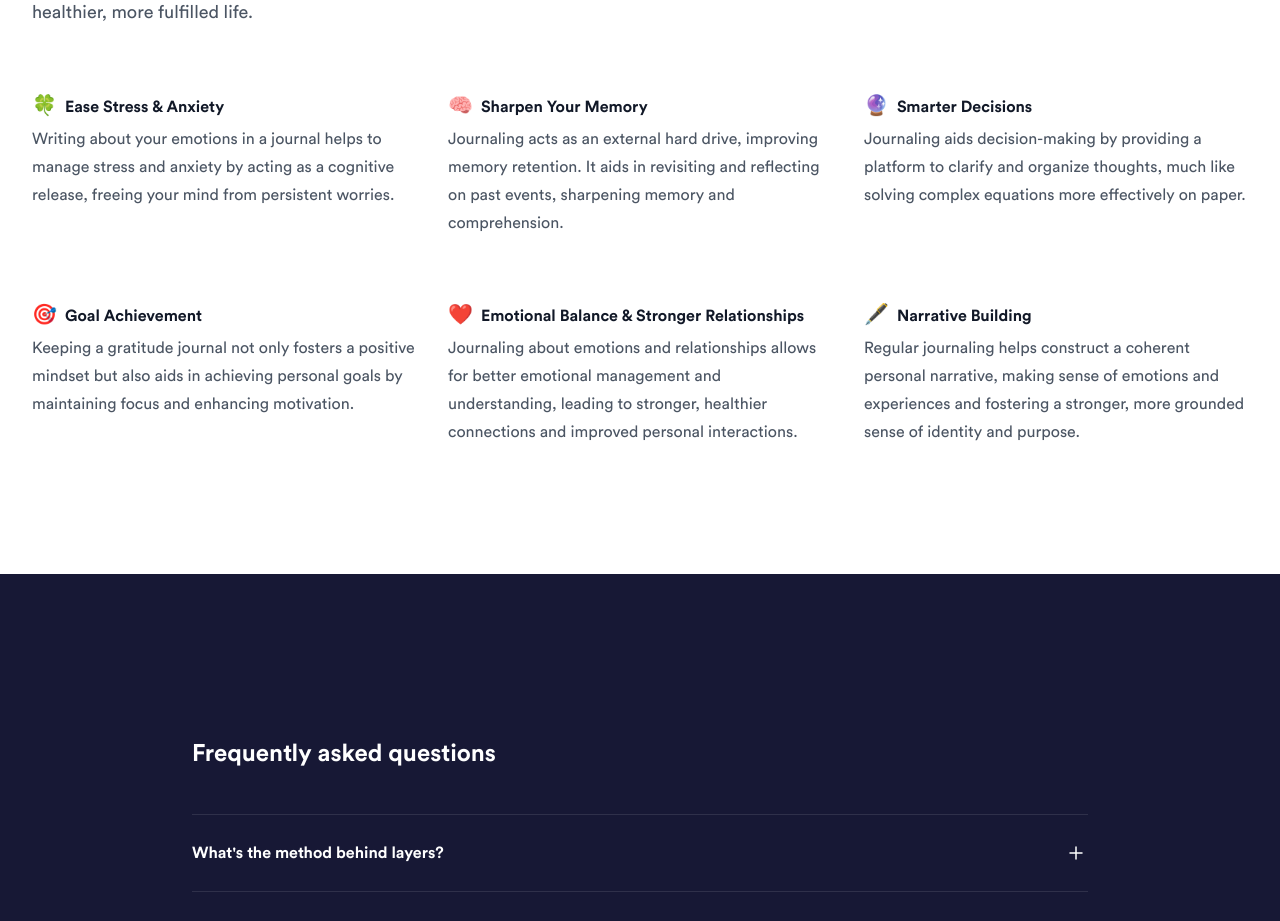
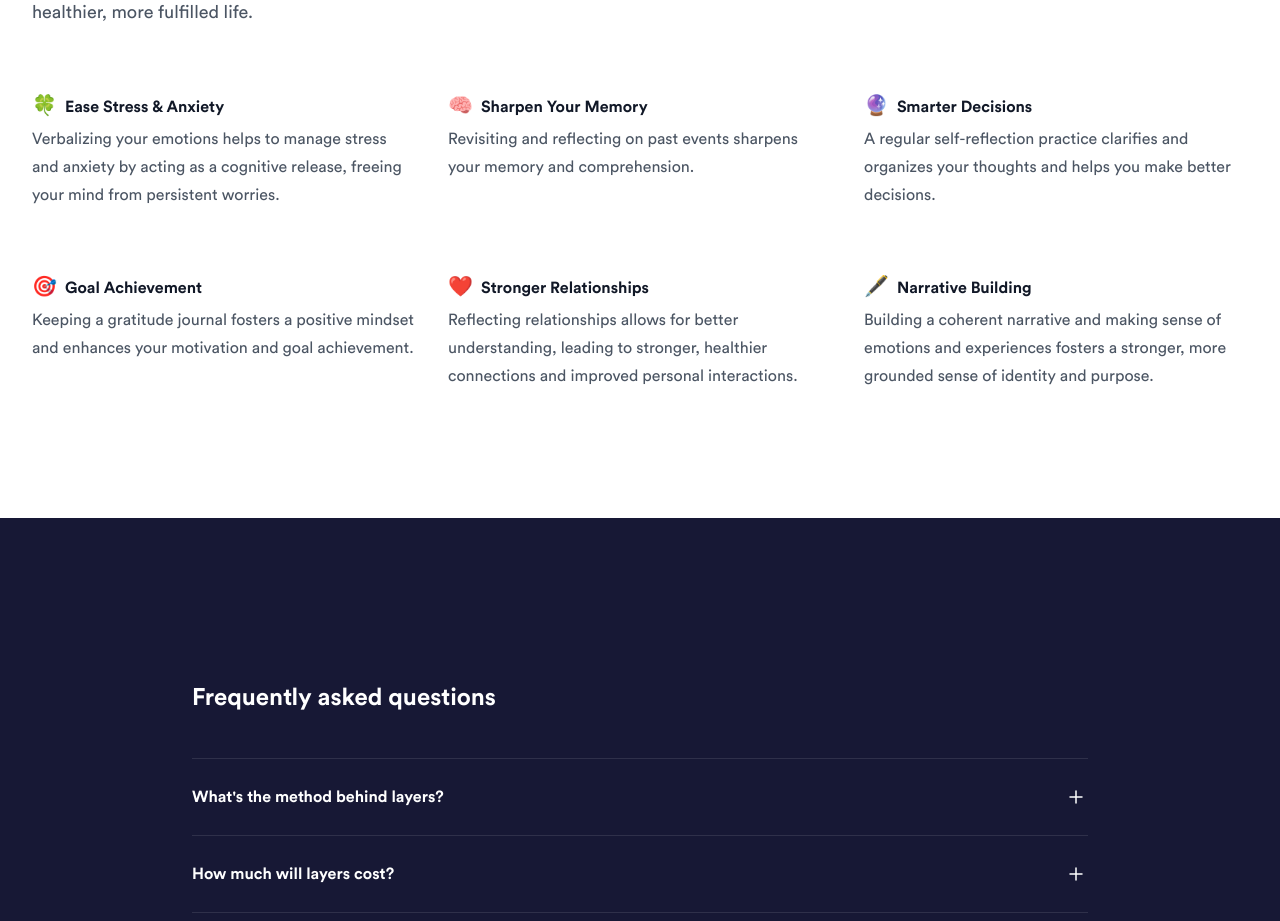
Before and after one commit to layers-ai/layers-website, a Next.js app: page / in a window 1280 px wide. Shown: the part 6880-7801 px from the top of the page. Built offline with nearby package versions, Linux system fonts and the light colour scheme.

Commit message:
Update copy in Benefits section.

```diff
--- a/src/components/Benefits.jsx
+++ b/src/components/Benefits.jsx
@@ -2,37 +2,37 @@ const features = [
   {
     name: "Ease Stress & Anxiety",
     description:
-      "Writing about your emotions in a journal helps to manage stress and anxiety by acting as a cognitive release, freeing your mind from persistent worries.",
+      "Verbalizing your emotions helps to manage stress and anxiety by acting as a cognitive release, freeing your mind from persistent worries.",
     emoji: "🍀",
   },
   {
     name: "Sharpen Your Memory",
     description:
-      "Journaling acts as an external hard drive, improving memory retention. It aids in revisiting and reflecting on past events, sharpening memory and comprehension.",
+      "Revisiting and reflecting on past events sharpens your memory and comprehension.",
     emoji: "🧠",
   },
   {
     name: "Smarter Decisions",
     description:
-      "Journaling aids decision-making by providing a platform to clarify and organize thoughts, much like solving complex equations more effectively on paper.",
+      "A regular self-reflection practice clarifies and organizes your thoughts and helps you make better decisions.",
     emoji: "🔮",
   },
   {
     name: "Goal Achievement",
     description:
-      "Keeping a gratitude journal not only fosters a positive mindset but also aids in achieving personal goals by maintaining focus and enhancing motivation.",
+      "Keeping a gratitude journal fosters a positive mindset and enhances your motivation and goal achievement.",
     emoji: "🎯",
   },
   {
-    name: "Emotional Balance & Stronger Relationships",
+    name: "Stronger Relationships",
     description:
-      "Journaling about emotions and relationships allows for better emotional management and understanding, leading to stronger, healthier connections and improved personal interactions.",
+      "Reflecting relationships allows for better understanding, leading to stronger, healthier connections and improved personal interactions.",
     emoji: "❤️",
   },
   {
     name: "Narrative Building",
     description:
-      "Regular journaling helps construct a coherent personal narrative, making sense of emotions and experiences and fostering a stronger, more grounded sense of identity and purpose.",
+      "Building a coherent narrative and making sense of emotions and experiences fosters a stronger, more grounded sense of identity and purpose.",
     emoji: "🖋️",
   },
 ];
```
